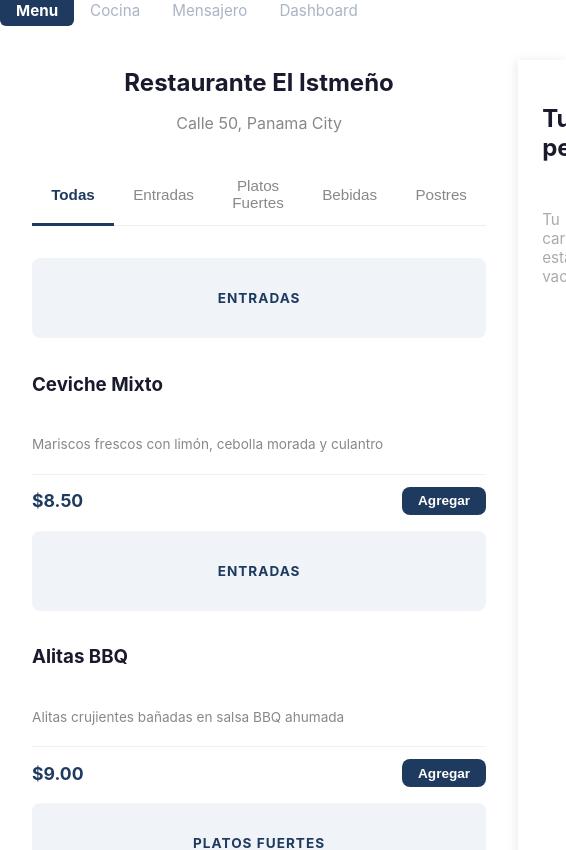
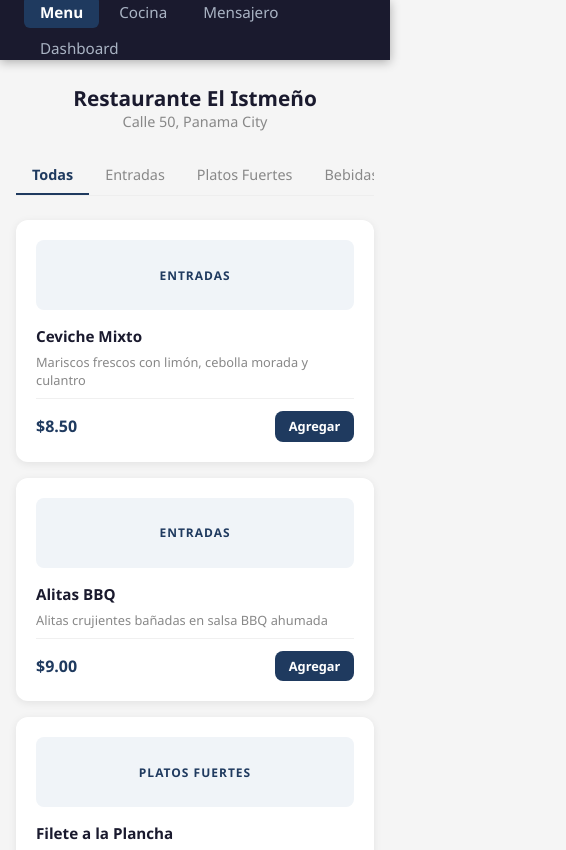
Before and after one commit to LUXXEZA/llego-demo, a React (Create React App) app: page / in a window 390 px wide. Shown: the top 850 px of the page, 566 px wide, since content can reach past the window. Built offline with nearby package versions, Linux system fonts and the light colour scheme.

Commit message:
landing responsive movil

```diff
--- a/src/App.css
+++ b/src/App.css
@@ -1,38 +1,116 @@
-.App {
-  text-align: center;
+* {
+  margin: 0;
+  padding: 0;
+  box-sizing: border-box;
+  font-family: 'Segoe UI', sans-serif;
 }
 
-.App-logo {
-  height: 40vmin;
-  pointer-events: none;
+body {
+  background: #f5f5f5;
+  color: #333;
 }
 
-@media (prefers-reduced-motion: no-preference) {
-  .App-logo {
-    animation: App-logo-spin infinite 20s linear;
-  }
+.app {
+  min-height: 100vh;
 }
 
-.App-header {
-  background-color: #282c34;
-  min-height: 100vh;
+.nav-principal {
+  background: #1a1a2e;
+  padding: 0 1.5rem;
   display: flex;
-  flex-direction: column;
   align-items: center;
-  justify-content: center;
-  font-size: calc(10px + 2vmin);
+  justify-content: space-between;
+  height: 60px;
+  position: sticky;
+  top: 0;
+  z-index: 100;
+  box-shadow: 0 2px 10px rgba(0,0,0,0.3);
+}
+
+.nav-logo {
+  color: #e94560;
+  font-size: 1.4rem;
+  font-weight: 800;
+}
+
+.nav-links {
+  display: flex;
+  gap: 0.25rem;
+  flex-wrap: wrap;
+}
+
+.nav-links a {
+  color: #ccc;
+  text-decoration: none;
+  font-size: 0.8rem;
+  padding: 0.35rem 0.6rem;
+  border-radius: 6px;
+  transition: all 0.2s;
+}
+
+.nav-links a:hover {
+  background: #1f3a5f;
   color: white;
 }
 
-.App-link {
-  color: #61dafb;
+.pagina {
+  padding: 1.25rem;
+  max-width: 1200px;
+  margin: 0 auto;
 }
 
-@keyframes App-logo-spin {
-  from {
-    transform: rotate(0deg);
+.titulo-pagina {
+  font-size: 1.4rem;
+  font-weight: 700;
+  color: #1a1a2e;
+  margin-bottom: 1.25rem;
+}
+
+.card {
+  background: white;
+  border-radius: 12px;
+  padding: 1.25rem;
+  box-shadow: 0 2px 8px rgba(0,0,0,0.08);
+}
+
+.btn {
+  padding: 0.5rem 1rem;
+  border: none;
+  border-radius: 8px;
+  cursor: pointer;
+  font-weight: 600;
+  font-size: 0.85rem;
+  transition: all 0.2s;
+}
+
+.btn-rojo { background: #e94560; color: white; }
+.btn-verde { background: #2ecc71; color: white; }
+.btn-gris { background: #eee; color: #555; }
+
+.badge {
+  padding: 0.25rem 0.75rem;
+  border-radius: 20px;
+  font-size: 0.75rem;
+  font-weight: 700;
+  text-transform: uppercase;
+}
+
+.badge-nuevo { background: #fff3cd; color: #856404; }
+.badge-preparando { background: #cff4fc; color: #055160; }
+.badge-listo { background: #d1e7dd; color: #0a3622; }
+.badge-entregado { background: #e2e3e5; color: #41464b; }
+
+@media (max-width: 768px) {
+  .nav-links a {
+    font-size: 0.75rem;
+    padding: 0.3rem 0.5rem;
   }
-  to {
-    transform: rotate(360deg);
+
+  .pagina {
+    padding: 1rem;
+  }
+
+  .titulo-pagina {
+    font-size: 1.2rem;
   }
 }
--- a/src/pages/Menu.jsx
+++ b/src/pages/Menu.jsx
@@ -5,6 +5,7 @@ function Menu() {
   const [carrito, setCarrito] = useState([]);
   const [categoriaActiva, setCategoriaActiva] = useState('Todas');
   const [pedidoConfirmado, setPedidoConfirmado] = useState(false);
+  const [verCarrito, setVerCarrito] = useState(false);
 
   const categorias = ['Todas', ...new Set(menu.map(item => item.categoria))];
 
@@ -30,18 +31,18 @@ function Menu() {
 
   if (pedidoConfirmado) {
     return (
-      <div style={{ display: 'flex', alignItems: 'center', justifyContent: 'center', minHeight: 'calc(100vh - 60px)', flexDirection: 'column', gap: '1.5rem', background: '#f5f5f5' }}>
-        <div style={{ background: 'white', borderRadius: '16px', padding: '3rem', textAlign: 'center', maxWidth: '420px', width: '100%', boxShadow: '0 4px 24px rgba(0,0,0,0.08)' }}>
+      <div style={{ display: 'flex', alignItems: 'center', justifyContent: 'center', minHeight: 'calc(100vh - 60px)', flexDirection: 'column', gap: '1.5rem', background: '#f5f5f5', padding: '1rem' }}>
+        <div style={{ background: 'white', borderRadius: '16px', padding: '2.5rem 2rem', textAlign: 'center', maxWidth: '420px', width: '100%', boxShadow: '0 4px 24px rgba(0,0,0,0.08)' }}>
           <div style={{ width: '70px', height: '70px', background: '#1f3a5f', borderRadius: '50%', display: 'flex', alignItems: 'center', justifyContent: 'center', margin: '0 auto 1.5rem' }}>
             <span style={{ color: 'white', fontSize: '2rem' }}>✓</span>
           </div>
           <h2 style={{ color: '#1a1a2e', fontWeight: 800, fontSize: '1.5rem', marginBottom: '0.75rem' }}>Pedido Confirmado</h2>
-          <p style={{ color: '#888', marginBottom: '2rem', lineHeight: 1.6 }}>Tu pedido esta siendo preparado. Te avisaremos cuando este listo para entrega.</p>
+          <p style={{ color: '#888', marginBottom: '2rem', lineHeight: 1.6 }}>Tu pedido esta siendo preparado. Te avisaremos cuando este listo.</p>
           <div style={{ background: '#f9f9f9', borderRadius: '10px', padding: '1rem', marginBottom: '2rem' }}>
             <p style={{ fontWeight: 700, color: '#1f3a5f', fontSize: '1.2rem' }}>Total: ${total.toFixed(2)}</p>
           </div>
           <button
-            onClick={() => { setCarrito([]); setPedidoConfirmado(false); }}
+            onClick={() => { setCarrito([]); setPedidoConfirmado(false); setVerCarrito(false); }}
             style={{ background: '#1f3a5f', color: 'white', border: 'none', borderRadius: '10px', padding: '0.85rem 2rem', fontWeight: 700, fontSize: '1rem', cursor: 'pointer', width: '100%' }}
           >
             Hacer otro pedido
@@ -52,17 +53,17 @@ function Menu() {
   }
 
   return (
-    <div style={{ display: 'flex', minHeight: 'calc(100vh - 60px)' }}>
+    <div style={{ minHeight: 'calc(100vh - 60px)', position: 'relative' }}>
 
       {/* MENU */}
-      <div style={{ flex: 1, padding: '2rem' }}>
-        <div style={{ textAlign: 'center', marginBottom: '2rem' }}>
-          <h1 style={{ fontSize: '1.5rem', color: '#1a1a2e' }}>{restaurante.nombre}</h1>
-          <p style={{ color: '#888' }}>{restaurante.direccion}</p>
+      <div style={{ padding: '1.5rem 1rem', maxWidth: '900px', margin: '0 auto', paddingBottom: totalItems > 0 ? '100px' : '1.5rem' }}>
+        <div style={{ textAlign: 'center', marginBottom: '1.5rem' }}>
+          <h1 style={{ fontSize: '1.3rem', color: '#1a1a2e' }}>{restaurante.nombre}</h1>
+          <p style={{ color: '#888', fontSize: '0.9rem' }}>{restaurante.direccion}</p>
         </div>
 
         {/* CATEGORIAS */}
-        <div style={{ display: 'flex', gap: '0', marginBottom: '2rem', borderBottom: '1px solid #eee' }}>
+        <div style={{ display: 'flex', gap: '0', marginBottom: '1.5rem', borderBottom: '1px solid #eee', overflowX: 'auto' }}>
           {categorias.map(cat => (
             <button
               key={cat}
@@ -73,10 +74,10 @@ function Menu() {
                 borderBottom: categoriaActiva === cat ? '3px solid #1f3a5f' : '3px solid transparent',
                 color: categoriaActiva === cat ? '#1f3a5f' : '#888',
                 fontWeight: categoriaActiva === cat ? 700 : 400,
-                fontSize: '0.95rem',
-                padding: '0.75rem 1.2rem',
+                fontSize: '0.9rem',
+                padding: '0.6rem 1rem',
                 cursor: 'pointer',
-                transition: 'all 0.2s',
+                whiteSpace: 'nowrap',
                 marginBottom: '-1px',
               }}
             >
@@ -86,19 +87,19 @@ function Menu() {
         </div>
 
         {/* PRODUCTOS */}
-        <div style={{ display: 'grid', gridTemplateColumns: 'repeat(auto-fill, minmax(250px, 1fr))', gap: '1rem' }}>
+        <div style={{ display: 'grid', gridTemplateColumns: 'repeat(auto-fill, minmax(200px, 1fr))', gap: '1rem' }}>
           {menuFiltrado.map(item => (
             <div key={item.id} className="card" style={{ display: 'flex', flexDirection: 'column', gap: '0.5rem' }}>
-              <div style={{ height: '80px', background: '#f0f4f8', borderRadius: '8px', display: 'flex', alignItems: 'center', justifyContent: 'center', marginBottom: '0.5rem' }}>
-                <span style={{ color: '#1f3a5f', fontWeight: 700, fontSize: '0.85rem', letterSpacing: '1px' }}>{item.categoria.toUpperCase()}</span>
+              <div style={{ height: '70px', background: '#f0f4f8', borderRadius: '8px', display: 'flex', alignItems: 'center', justifyContent: 'center', marginBottom: '0.5rem' }}>
+                <span style={{ color: '#1f3a5f', fontWeight: 700, fontSize: '0.75rem', letterSpacing: '1px' }}>{item.categoria.toUpperCase()}</span>
               </div>
-              <h3 style={{ color: '#1a1a2e' }}>{item.nombre}</h3>
-              <p style={{ color: '#888', fontSize: '0.85rem' }}>{item.descripcion}</p>
+              <h3 style={{ color: '#1a1a2e', fontSize: '0.95rem' }}>{item.nombre}</h3>
+              <p style={{ color: '#888', fontSize: '0.8rem', lineHeight: 1.4 }}>{item.descripcion}</p>
               <div style={{ display: 'flex', justifyContent: 'space-between', alignItems: 'center', marginTop: 'auto', paddingTop: '0.75rem', borderTop: '1px solid #f0f0f0' }}>
-                <span style={{ fontWeight: 700, color: '#1f3a5f', fontSize: '1.1rem' }}>${item.precio.toFixed(2)}</span>
+                <span style={{ fontWeight: 700, color: '#1f3a5f', fontSize: '1rem' }}>${item.precio.toFixed(2)}</span>
                 <button
                   onClick={() => agregarAlCarrito(item)}
-                  style={{ background: '#1f3a5f', color: 'white', border: 'none', borderRadius: '8px', padding: '0.4rem 1rem', fontWeight: 600, fontSize: '0.85rem', cursor: 'pointer' }}
+                  style={{ background: '#1f3a5f', color: 'white', border: 'none', borderRadius: '8px', padding: '0.4rem 0.85rem', fontWeight: 600, fontSize: '0.8rem', cursor: 'pointer' }}
                 >
                   Agregar
                 </button>
@@ -108,18 +109,25 @@ function Menu() {
         </div>
       </div>
 
-      {/* CARRITO */}
-      <div style={{ width: '320px', background: 'white', padding: '1.5rem', boxShadow: '-2px 0 10px rgba(0,0,0,0.08)', position: 'sticky', top: '60px', height: 'calc(100vh - 60px)', overflowY: 'auto' }}>
-        <h2 style={{ color: '#1a1a2e', marginBottom: '1rem', fontWeight: 700 }}>
-          Tu pedido {totalItems > 0 && (
-            <span style={{ background: '#1f3a5f', color: 'white', borderRadius: '50%', padding: '0.1rem 0.5rem', fontSize: '0.8rem', marginLeft: '0.5rem' }}>{totalItems}</span>
-          )}
-        </h2>
+      {/* BOTON FLOTANTE DEL CARRITO EN MOVIL */}
+      {totalItems > 0 && !verCarrito && (
+        <div
+          onClick={() => setVerCarrito(true)}
+          style={{ position: 'fixed', bottom: '1.5rem', left: '50%', transform: 'translateX(-50%)', background: '#1f3a5f', color: 'white', padding: '1rem 2rem', borderRadius: '50px', cursor: 'pointer', fontWeight: 700, fontSize: '0.95rem', boxShadow: '0 4px 20px rgba(0,0,0,0.2)', zIndex: 50, whiteSpace: 'nowrap' }}
+        >
+          Ver pedido · {totalItems} items · ${total.toFixed(2)}
+        </div>
+      )}
 
-        {carrito.length === 0 ? (
-          <p style={{ color: '#aaa', textAlign: 'center', marginTop: '3rem', fontSize: '0.95rem' }}>Tu carrito esta vacio</p>
-        ) : (
-          <>
+      {/* CARRITO MODAL */}
+      {verCarrito && (
+        <div style={{ position: 'fixed', inset: 0, background: 'rgba(0,0,0,0.5)', zIndex: 200, display: 'flex', alignItems: 'flex-end' }}>
+          <div style={{ background: 'white', width: '100%', borderRadius: '20px 20px 0 0', padding: '1.5rem', maxHeight: '85vh', overflowY: 'auto' }}>
+            <div style={{ display: 'flex', justifyContent: 'space-between', alignItems: 'center', marginBottom: '1rem' }}>
+              <h2 style={{ color: '#1a1a2e', fontWeight: 700 }}>Tu pedido</h2>
+              <button onClick={() => setVerCarrito(false)} style={{ background: 'none', border: 'none', fontSize: '1.5rem', cursor: 'pointer', color: '#888' }}>×</button>
+            </div>
+
             {carrito.map(item => (
               <div key={item.id} style={{ display: 'flex', justifyContent: 'space-between', alignItems: 'center', padding: '0.75rem 0', borderBottom: '1px solid #f0f0f0' }}>
                 <div>
@@ -127,33 +135,26 @@ function Menu() {
                   <p style={{ color: '#888', fontSize: '0.8rem' }}>x{item.cantidad} · ${item.precio.toFixed(2)} c/u</p>
                 </div>
                 <div style={{ display: 'flex', alignItems: 'center', gap: '0.75rem' }}>
-                  <span style={{ fontWeight: 700, fontSize: '0.95rem' }}>${(item.precio * item.cantidad).toFixed(2)}</span>
-                  <button
-                    onClick={() => eliminarDelCarrito(item.id)}
-                    style={{ background: 'none', border: 'none', color: '#ccc', cursor: 'pointer', fontSize: '1rem', lineHeight: 1 }}
-                  >
-                    x
-                  </button>
+                  <span style={{ fontWeight: 700 }}>${(item.precio * item.cantidad).toFixed(2)}</span>
+                  <button onClick={() => eliminarDelCarrito(item.id)} style={{ background: 'none', border: 'none', color: '#ccc', cursor: 'pointer', fontSize: '1.1rem' }}>×</button>
                 </div>
               </div>
             ))}
 
-            <div style={{ marginTop: '1rem', padding: '1rem', background: '#f9f9f9', borderRadius: '8px' }}>
-              <div style={{ display: 'flex', justifyContent: 'space-between', fontWeight: 700, fontSize: '1.1rem' }}>
-                <span>Total</span>
-                <span style={{ color: '#1f3a5f' }}>${total.toFixed(2)}</span>
-              </div>
+            <div style={{ margin: '1rem 0', padding: '1rem', background: '#f9f9f9', borderRadius: '8px', display: 'flex', justifyContent: 'space-between', fontWeight: 700, fontSize: '1.1rem' }}>
+              <span>Total</span>
+              <span style={{ color: '#1f3a5f' }}>${total.toFixed(2)}</span>
             </div>
 
             <button
               onClick={() => setPedidoConfirmado(true)}
-              style={{ width: '100%', marginTop: '1rem', padding: '0.85rem', background: '#1f3a5f', color: 'white', border: 'none', borderRadius: '10px', fontWeight: 700, fontSize: '1rem', cursor: 'pointer' }}
+              style={{ width: '100%', padding: '1rem', background: '#1f3a5f', color: 'white', border: 'none', borderRadius: '10px', fontWeight: 700, fontSize: '1rem', cursor: 'pointer' }}
             >
               Confirmar Pedido
             </button>
-          </>
-        )}
-      </div>
+          </div>
+        </div>
+      )}
     </div>
   );
 }
```
Also changed, not shown: public/landing.html (+7 -0 lines).
